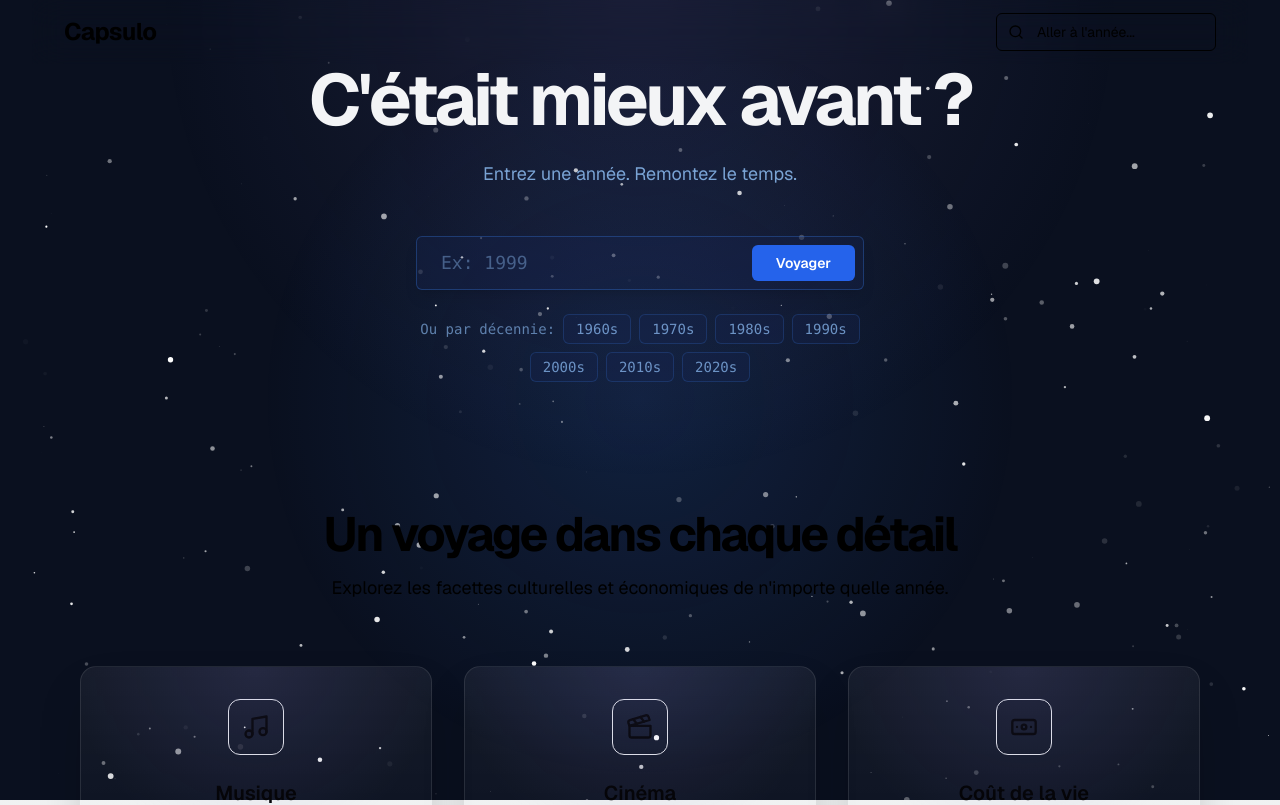
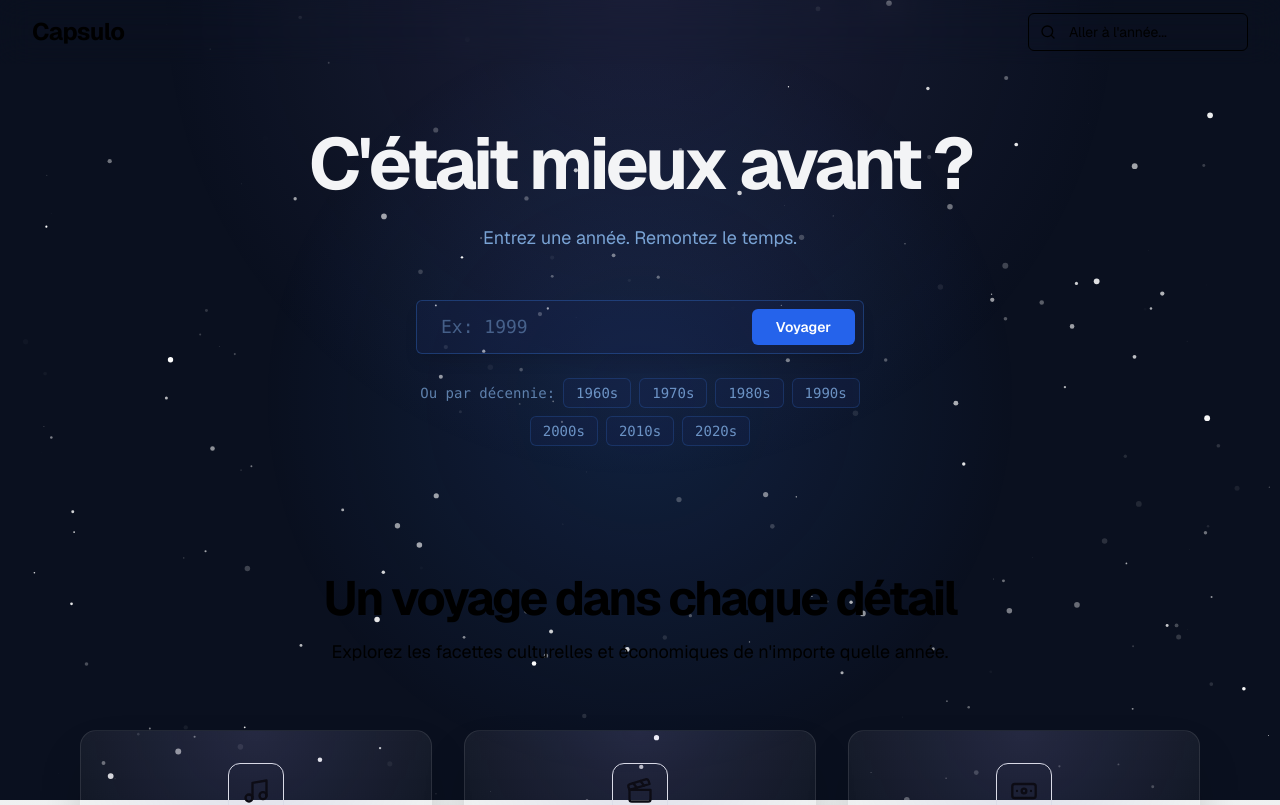
Before and after one commit to HitteAnzo/Capsulo, a Next.js app: page / in a window 1280 px wide. Shown: the top 805 px of the page. Built offline with nearby package versions, Linux system fonts and the light colour scheme.

Commit message:
feat: update Header and YearInputForm components for improved year input handling and styling, modify layout structure, and fix CSV entry for 2024

```diff
--- a/app/layout.tsx
+++ b/app/layout.tsx
@@ -37,9 +37,9 @@ export default function RootLayout({
       <body
         className={`${GeistSans.className} ${pressStart2P.variable} ${bebasNeue.variable} ${dmSerifDisplay.variable} bg-background text-foreground antialiased`}
       >
+        <Header />
         <div className="pointer-events-none fixed inset-0 -z-10 bg-[radial-gradient(600px_circle_at_top,rgba(120,113,198,0.15),transparent_80%)]" />
-        <div className="container flex min-h-screen flex-col">
-          <Header />
+        <div className="container flex min-h-screen flex-col pt-16">
           <main className="flex-grow">{children}</main>
           <Footer />
         </div>
--- a/app/not-found.tsx
+++ b/app/not-found.tsx
@@ -22,7 +22,7 @@ export default function NotFound() {
             href="/"
             className="mt-10 inline-block rounded-md border border-blue-500/20 bg-blue-950/30 px-6 py-3 text-lg font-mono text-blue-300/70 transition-colors hover:bg-blue-900/50 hover:text-blue-300"
           >
-            Retourner au présent
+            Retourner à la sélection.
           </Link>
         </div>
       </main>
--- a/components/Header.tsx
+++ b/components/Header.tsx
@@ -24,8 +24,9 @@ export default function Header() {
 
   const handleSearch = (e: React.KeyboardEvent<HTMLInputElement>) => {
     if (e.key === "Enter") {
-      const numericYear = Number(year);
-      if (!isNaN(numericYear) && year.length === 4) {
+      // On ne lance la recherche que si l'année contient exactement 4 chiffres
+      if (year.length === 4) {
+        const numericYear = Number(year);
         if (numericYear < MIN_YEAR || numericYear > MAX_YEAR) {
           router.push('/not-found');
         } else {
@@ -52,13 +53,19 @@ export default function Header() {
       />
       <input
         ref={inputRef}
-        type="number"
+        type="text"
+        inputMode="numeric"
+        pattern="[0-9]*"
         placeholder="Aller à l'année..."
         value={year}
-        onChange={(e) => setYear(e.target.value)}
+        onChange={(e) => {
+          // Nettoie agressivement l'input pour ne garder que 4 chiffres MAXIMUM
+          const cleanedValue = e.target.value.replace(/[^\d]/g, "").slice(0, 4);
+          setYear(cleanedValue);
+        }}
         onKeyDown={handleSearch}
         onBlur={() => setIsSearchOpen(false)} // Ferme quand on clique ailleurs
-        className="w-full rounded-md border bg-transparent pl-10 pr-4 py-2 text-sm placeholder:text-current focus:outline-none transition-colors duration-500 [-moz-appearance:textfield] [&::-webkit-inner-spin-button]:appearance-none [&::-webkit-outer-spin-button]:appearance-none"
+        className="w-full rounded-md border bg-transparent pl-10 pr-4 py-2 text-sm placeholder:text-current focus:outline-none transition-colors duration-500"
         style={{
           borderColor: 'var(--header-title-color, hsl(var(--border)))',
           color: 'var(--header-title-color, inherit)'
--- a/components/YearInputForm.tsx
+++ b/components/YearInputForm.tsx
@@ -27,12 +27,18 @@ export default function YearInputForm({
       className="flex w-full items-center rounded-md border border-blue-500/30 bg-blue-950/30 p-2 shadow-lg backdrop-blur-sm transition-all focus-within:border-blue-500/80 focus-within:bg-blue-950/50"
     >
       <input
-        type="number"
+        type="text"
+        inputMode="numeric"
+        pattern="[0-9]*"
         value={year ?? ""}
-        onChange={(e) => onYearChange(e.target.value)}
+        onChange={(e) => {
+          // Nettoie agressivement l'input pour ne garder que 4 chiffres MAXIMUM
+          const cleanedValue = e.target.value.replace(/[^\d]/g, "").slice(0, 4);
+          onYearChange(cleanedValue);
+        }}
         onKeyDown={onKeyDown}
         placeholder={placeholder}
-        className="flex-grow bg-transparent px-4 text-lg font-mono text-white placeholder:text-blue-300/40 focus:outline-none [-moz-appearance:textfield] [&::-webkit-inner-spin-button]:appearance-none [&::-webkit-outer-spin-button]:appearance-none"
+        className="min-w-0 flex-grow bg-transparent px-4 text-lg font-mono text-white placeholder:text-blue-300/40 focus:outline-none"
         min={MIN_YEAR}
         max={MAX_YEAR}
       />
```
Also changed, not shown: data/music.csv.
